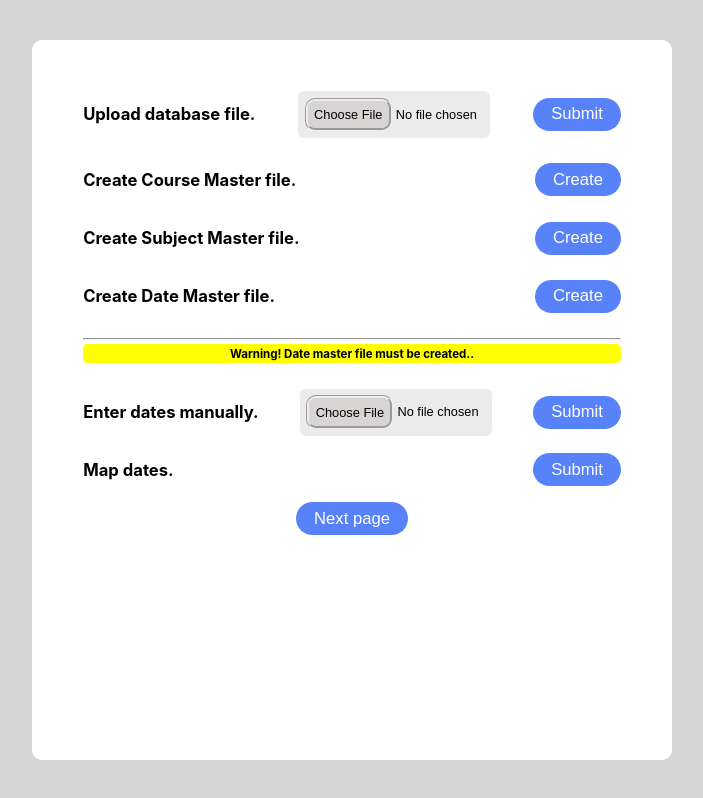
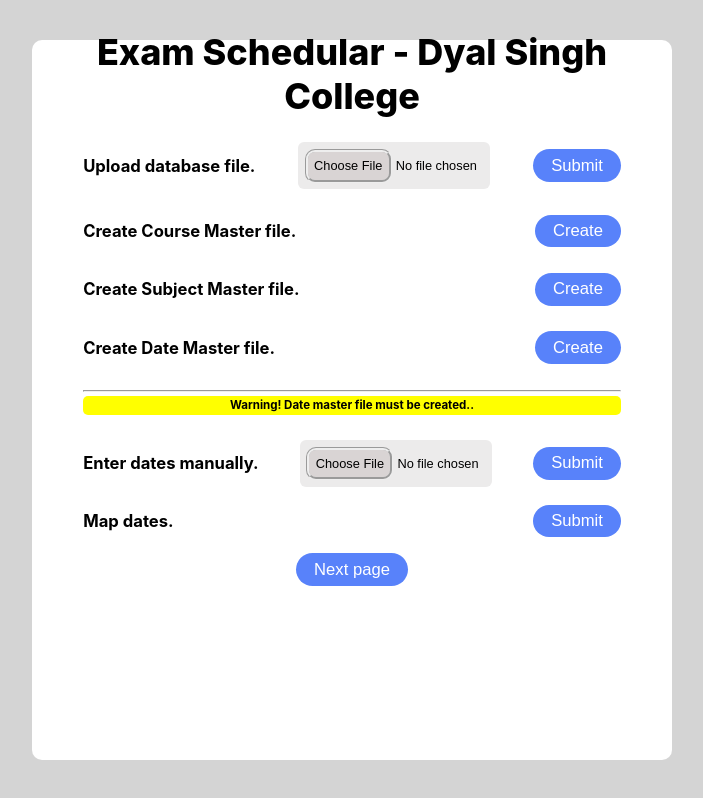
Before and after one commit to Meownav/admission-project-front, a React (Create React App) app: page / in a window 1280 px wide. Shown: the whole page, without its empty margins (288-991 px from the left). Built offline with nearby package versions, Linux system fonts and the light colour scheme.

Commit message:
headings added

```diff
--- a/src/MainWindow.jsx
+++ b/src/MainWindow.jsx
@@ -129,6 +129,7 @@
     <div>
       <div className="main">
         <div className="card">
+        <h2 id="headingMain">Exam Schedular - Dyal Singh College</h2>
           <form className="dataFile" onSubmit={handle_db_submit}>
             <h2>Upload database file.</h2>
             <input
--- a/src/styles/MainWindow.css
+++ b/src/styles/MainWindow.css
@@ -141,3 +141,10 @@
     font-size: 5vh;
     margin-top: -2vh;
 }
+#headingMain{
+    margin-top: -7.6vh;
+    margin-bottom: 3vh;
+    font-weight: 800;
+    font-size: 4.5vh;
+    text-align: center;
+}
```
